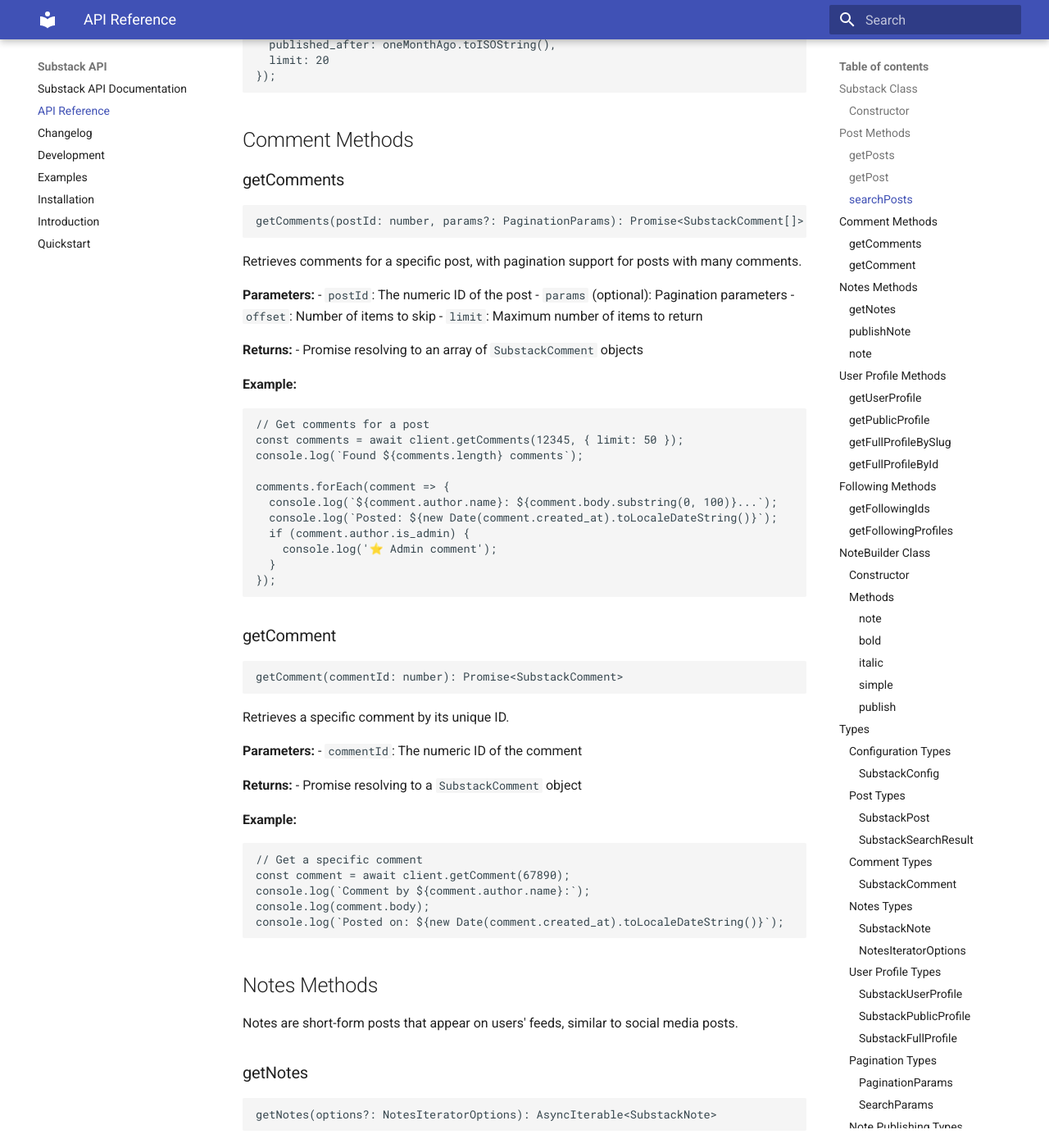
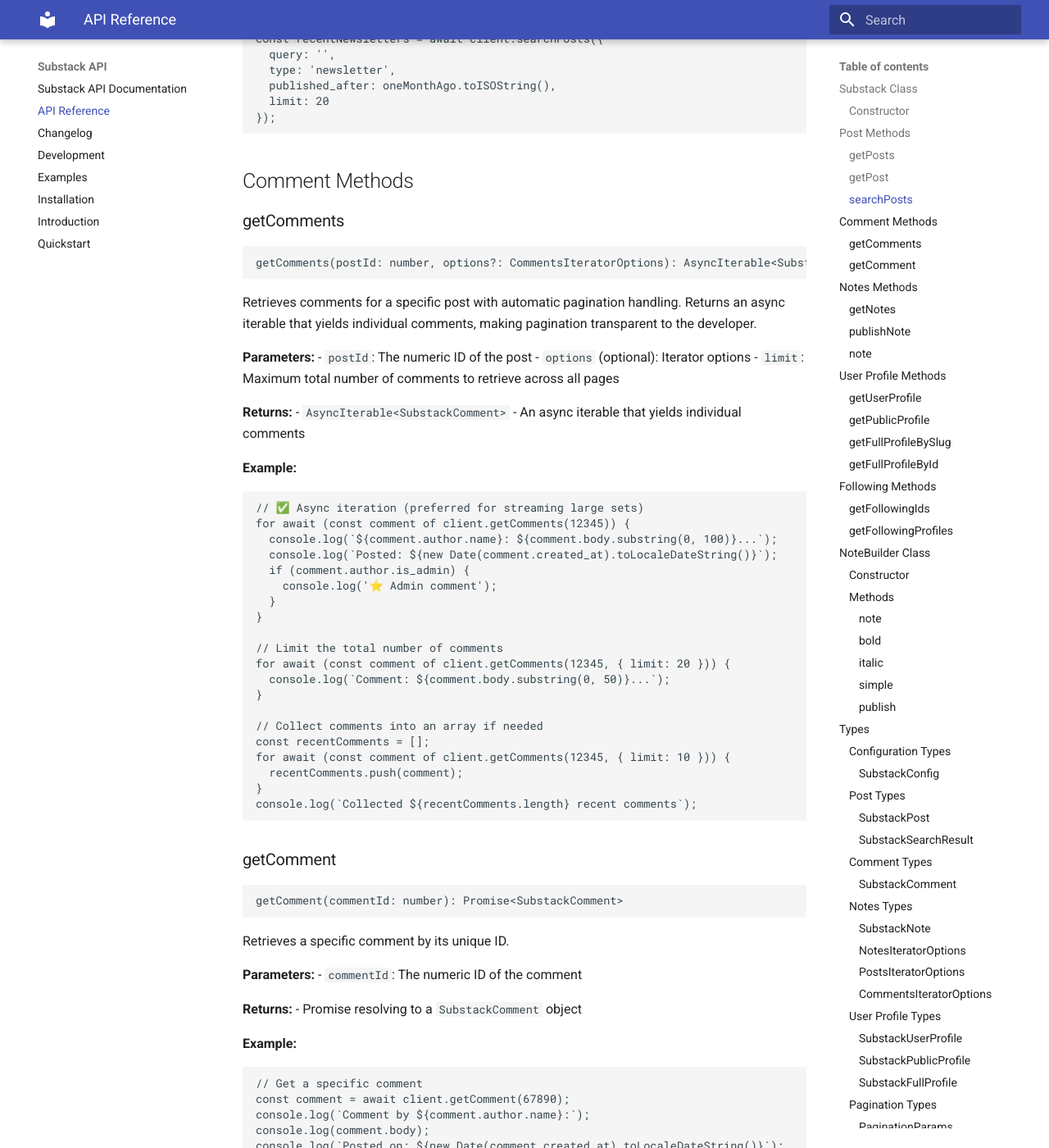
Before and after one commit to jakub-k-slys/substack-api, an MkDocs documentation site: the page built from docs/api-reference.md, in a window 1280 px wide and 1400 px high, scrolled down 2771 px. Shown: the whole window at 82% size. Built offline with MkDocs 1.6.1 and Material for MkDocs 9.7.7, drawn with Linux system fonts in a browser that asks for light colours; some of the changed text lies outside the part shown.

Commit message:
Refactor getPosts and getComments to async iterators with auto-pagination
Co-authored-by: jakub-k-slys <29287862+jakub-k-slys@users.noreply.github.com>

````diff
--- a/docs/api-reference.md
+++ b/docs/api-reference.md
@@ -35,35 +35,37 @@ const client = new Substack({
 ### getPosts
 
 ```typescript
-getPosts(params?: PaginationParams): Promise<SubstackPost[]>
+getPosts(options?: PostsIteratorOptions): AsyncIterable<SubstackPost>
 ```
 
-Retrieves a list of posts from the publication, with support for pagination to fetch large datasets efficiently.
+Retrieves posts from the publication with automatic pagination handling. Returns an async iterable that yields individual posts, making pagination transparent to the developer.
 
 **Parameters:**
-- `params` (optional): Pagination parameters
-  - `offset`: Number of items to skip (for pagination)
-  - `limit`: Maximum number of items to return
-  - `cursor`: Cursor for cursor-based pagination
+- `options` (optional): Iterator options
+  - `limit`: Maximum total number of posts to retrieve across all pages
 
 **Returns:**
-- Promise resolving to an array of `SubstackPost` objects
+- `AsyncIterable<SubstackPost>` - An async iterable that yields individual posts
 
 **Example:**
 ```typescript
-// Get the latest 10 posts
-const recentPosts = await client.getPosts({ limit: 10 });
-console.log(`Found ${recentPosts.length} posts`);
-
-// Paginate through posts
-const firstPage = await client.getPosts({ limit: 5, offset: 0 });
-const secondPage = await client.getPosts({ limit: 5, offset: 5 });
-
-// Display post titles
-recentPosts.forEach(post => {
+// ✅ Async iteration (preferred for streaming large sets)
+for await (const post of client.getPosts()) {
   console.log(`${post.title} (${post.type})`);
   console.log(`Published: ${new Date(post.post_date).toLocaleDateString()}`);
-});
+}
+
+// Limit the total number of posts
+for await (const post of client.getPosts({ limit: 50 })) {
+  console.log(`Post: ${post.title}`);
+}
+
+// Collect posts into an array if needed
+const recentPosts = [];
+for await (const post of client.getPosts({ limit: 10 })) {
+  recentPosts.push(post);
+}
+console.log(`Collected ${recentPosts.length} recent posts`);
 ```
 
 ### getPost
@@ -144,33 +146,41 @@ const recentNewsletters = await client.searchPosts({
 ### getComments
 
 ```typescript
-getComments(postId: number, params?: PaginationParams): Promise<SubstackComment[]>
+getComments(postId: number, options?: CommentsIteratorOptions): AsyncIterable<SubstackComment>
 ```
 
-Retrieves comments for a specific post, with pagination support for posts with many comments.
+Retrieves comments for a specific post with automatic pagination handling. Returns an async iterable that yields individual comments, making pagination transparent to the developer.
 
 **Parameters:**
 - `postId`: The numeric ID of the post
-- `params` (optional): Pagination parameters
-  - `offset`: Number of items to skip
-  - `limit`: Maximum number of items to return
+- `options` (optional): Iterator options
+  - `limit`: Maximum total number of comments to retrieve across all pages
 
 **Returns:**
-- Promise resolving to an array of `SubstackComment` objects
+- `AsyncIterable<SubstackComment>` - An async iterable that yields individual comments
 
 **Example:**
 ```typescript
-// Get comments for a post
-const comments = await client.getComments(12345, { limit: 50 });
-console.log(`Found ${comments.length} comments`);
-
-comments.forEach(comment => {
+// ✅ Async iteration (preferred for streaming large sets)
+for await (const comment of client.getComments(12345)) {
   console.log(`${comment.author.name}: ${comment.body.substring(0, 100)}...`);
   console.log(`Posted: ${new Date(comment.created_at).toLocaleDateString()}`);
   if (comment.author.is_admin) {
     console.log('⭐ Admin comment');
   }
-});
+}
+
+// Limit the total number of comments
+for await (const comment of client.getComments(12345, { limit: 20 })) {
+  console.log(`Comment: ${comment.body.substring(0, 50)}...`);
+}
+
+// Collect comments into an array if needed
+const recentComments = [];
+for await (const comment of client.getComments(12345, { limit: 10 })) {
+  recentComments.push(comment);
+}
+console.log(`Collected ${recentComments.length} recent comments`);
 ```
 
 ### getComment
@@ -704,6 +714,37 @@ Options for controlling the notes iteration behavior.
 **Properties:**
 - `limit`: Maximum total number of notes to retrieve across all pages. If not specified, all available notes will be retrieved.
 
+#### PostsIteratorOptions
+
+```typescript
+interface PostsIteratorOptions {
+  limit?: number; // Total number of posts to retrieve across all pages
+}
+```
+
+Options for controlling the posts iteration behavior.
+
+**Properties:**
+- `limit`: Maximum total number of posts to retrieve across all pages. If not specified, all available posts will be retrieved.
+
+#### CommentsIteratorOptions
+
+```typescript
+interface CommentsIteratorOptions {
+  limit?: number; // Total number of comments to retrieve across all pages
+}
+```
+
+Options for controlling the comments iteration behavior.
+
+**Properties:**
+- `limit`: Maximum total number of comments to retrieve across all pages. If not specified, all available comments will be retrieved.
+
+Options for controlling the notes iteration behavior.
+
+**Properties:**
+- `limit`: Maximum total number of notes to retrieve across all pages. If not specified, all available notes will be retrieved.
+
 ### User Profile Types
 
 #### SubstackUserProfile
@@ -888,7 +929,10 @@ Custom error class for API-related errors.
 **Example Usage:**
 ```typescript
 try {
-  const posts = await client.getPosts();
+  const posts = [];
+  for await (const post of client.getPosts()) {
+    posts.push(post);
+  }
 } catch (error) {
   if (error instanceof SubstackError) {
     console.error(`API Error: ${error.message}`);
````
Also changed, not shown: docs/examples.md (+34 -11 lines), docs/installation.md (+4 -1 lines), docs/quickstart.md (+24 -9 lines), 7 other files.
